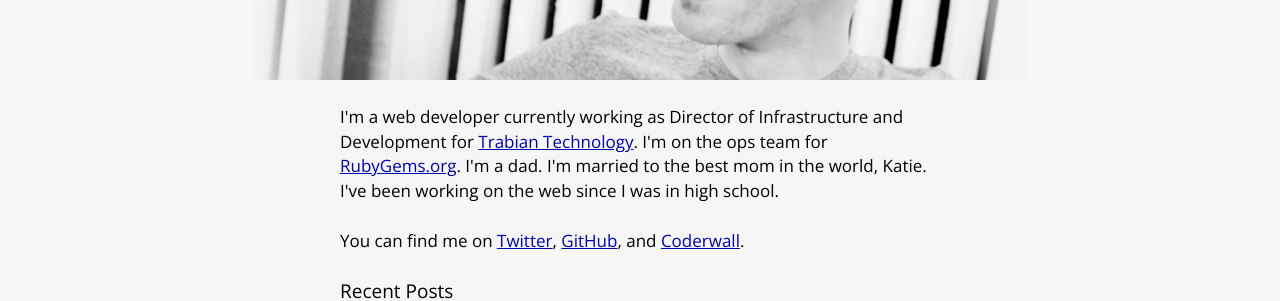
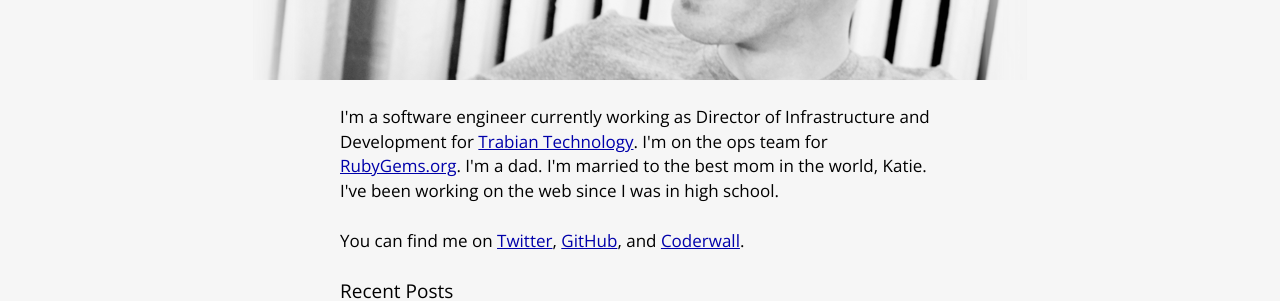
Before and after one commit to dwradcliffe/dwradcliffe.github.com, a Jekyll site: the page built from index.html, in a window 1280 px wide. Shown: the part 245-546 px from the top of the page. Built offline with Jekyll 4.4.1, drawn with Linux system fonts in a browser that asks for light colours; Markdown is read by kramdown in place of the engine named in the settings.

Commit message:
software engineer

```diff
--- a/index.html
+++ b/index.html
@@ -5,7 +5,7 @@ description: "Personal website and blog of David Radcliffe - web software engine
 published: true
 ---
 
-<p>I'm a web developer currently working as Director of Infrastructure and Development for <a href="https://www.trabian.com">Trabian Technology</a>. I'm on the ops team for <a href="https://rubygems.org">RubyGems.org</a>. I'm a dad. I'm married to the best mom in the world, Katie. I've been working on the web since I was in high school.</p>
+<p>I'm a software engineer currently working as Director of Infrastructure and Development for <a href="https://www.trabian.com">Trabian Technology</a>. I'm on the ops team for <a href="https://rubygems.org">RubyGems.org</a>. I'm a dad. I'm married to the best mom in the world, Katie. I've been working on the web since I was in high school.</p>
 
 <p>You can find me on <a href="http://twitter.com/dwradcliffe">Twitter</a>, <a href="https://github.com/dwradcliffe">GitHub</a>, and <a href="https://coderwall.com/dwradcliffe">Coderwall</a>.
 
```
